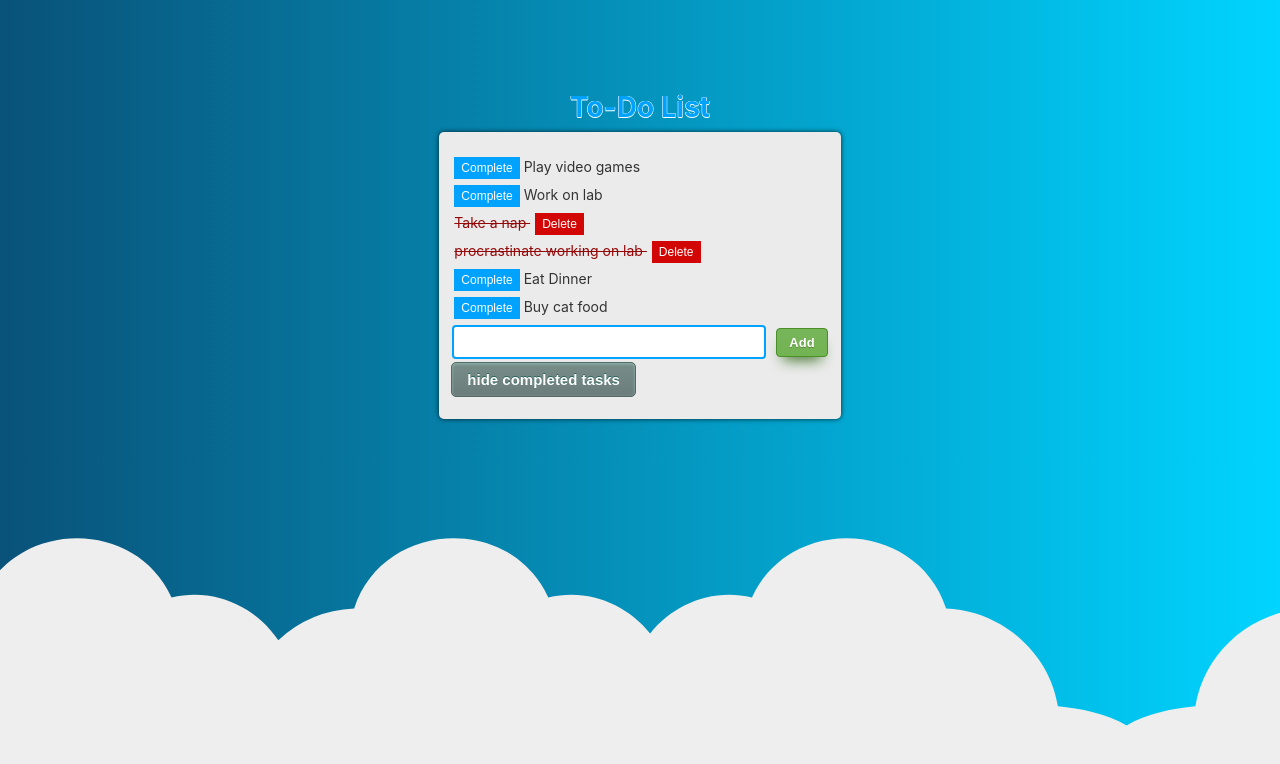
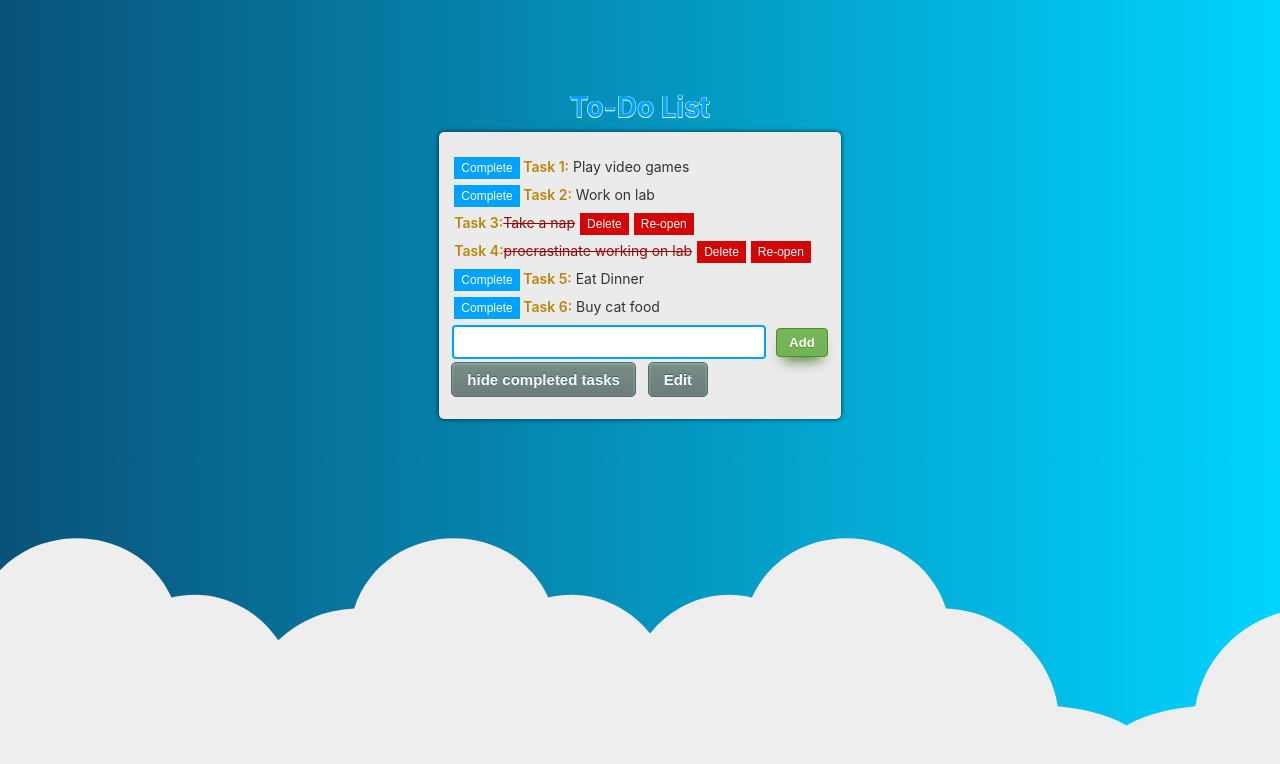
Before and after one commit to ssiddiqui87/DevBuild_Lab16.3, an Angular app: page / in a window 1280 px wide. Shown: the top 764 px of the page. Built offline with nearby package versions, Linux system fonts and the light colour scheme.

Commit message:
Semi-functional edit button added

```diff
--- a/src/app/app.component.html
+++ b/src/app/app.component.html
@@ -319,13 +319,22 @@
             <button (click)="completeTask(t)" class="taskButton">
               Complete
             </button>
-            {{ t.taskTitle }}
+            <span class="taskNumber"> Task {{i+1}}:</span> {{ t.taskTitle }}
           </span>
 
-          <span *ngIf="t.completed == true" class="taskComplete">
-            {{ t.taskTitle }}
-            <button (click)="deleteTask(t, i)" class="taskButtonDelete">
+          <div *ngIf="!hideEditBox">
+            <input type="text" [(ngModel)]="editInput" />
+
+            <button (click)="editTask(t)" class="addTask">
+              Save changes
+            </button>
+          </div>
+          <span class="taskNumber" *ngIf="t.completed == true"> Task {{i+1}}:</span>
+          <span *ngIf="t.completed == true" class="taskComplete">{{ t.taskTitle }}<button (click)="deleteTask(t, i)" class="taskButtonDelete">
               Delete
+            </button>
+            <button (click)="completeTask(t)" class="taskButtonDelete">
+              Re-open
             </button>
           </span>
         </td>
@@ -333,6 +342,7 @@
       </tr>
 
     </div>
+
     <tr>
       <td>
         <input type="text" [(ngModel)]="userInput" />
@@ -340,11 +350,18 @@
         <button (click)="addTask()" class="addTask">
           Add
         </button>
+
       </td>
     </tr>
+
     <button class="showComplete" (click)="toggleCompletedTasks()">
       {{ hideCompletedTasks ? 'show completed tasks' : 'hide completed tasks' }}
     </button>
+    &nbsp;
+    <button class="showComplete" (click)="toggleEditBox()">
+      {{ hideEditBox ? 'Edit' : 'Done Editing' }}
+    </button>
+
   </table>
 </div>
   <footer>
--- a/src/app/app.component.ts
+++ b/src/app/app.component.ts
@@ -10,6 +10,7 @@ export class AppComponent {
   title = 'Lab 16.3: Angular Todo';
 
   userInput:string;
+  editInput:string;
 
   tasks:Task[] = [
     {taskTitle: "Play video games", completed: false},
@@ -24,11 +25,15 @@ export class AppComponent {
     this.tasks.push({taskTitle:this.userInput, completed: false});
   }
 
+  editTask = function(task:Task){
+
+    task.taskTitle = this.editInput;
+  }
   completeTask = function(task:Task) {
-    task.completed = true;
+    task.completed = !task.completed;
   }
 
-  deleteTask = function(task:Task, index){
+  deleteTask = function(task:Task, index:number){
     this.tasks.splice(index, 1);
   }
 
@@ -37,4 +42,10 @@ export class AppComponent {
   toggleCompletedTasks = () => {
     this.hideCompletedTasks = !this.hideCompletedTasks;
   }
+
+  hideEditBox:boolean = true;
+
+  toggleEditBox = () => {
+    this.hideEditBox = !this.hideEditBox;
+  }
 }
--- a/src/styles.css
+++ b/src/styles.css
@@ -109,3 +109,8 @@ h1 {
 	position:relative;
 	top:1px;
 }
+
+.taskNumber {
+    font-weight: 600;
+    color: darkgoldenrod;
+}
```
